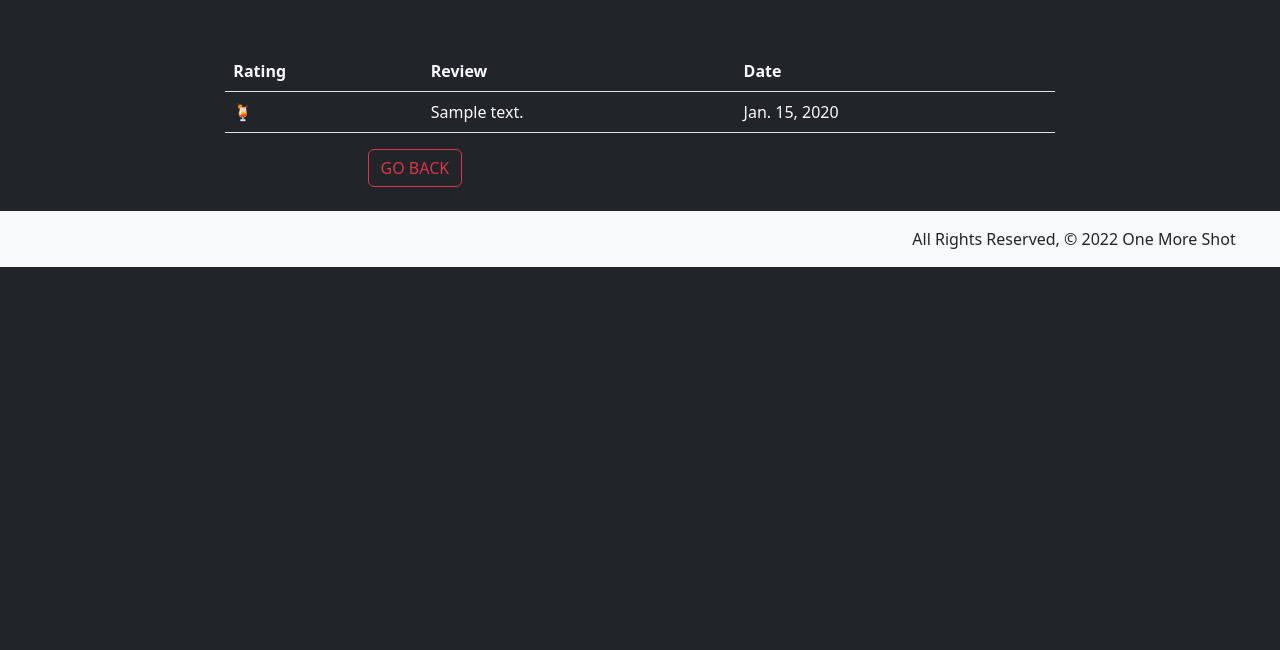
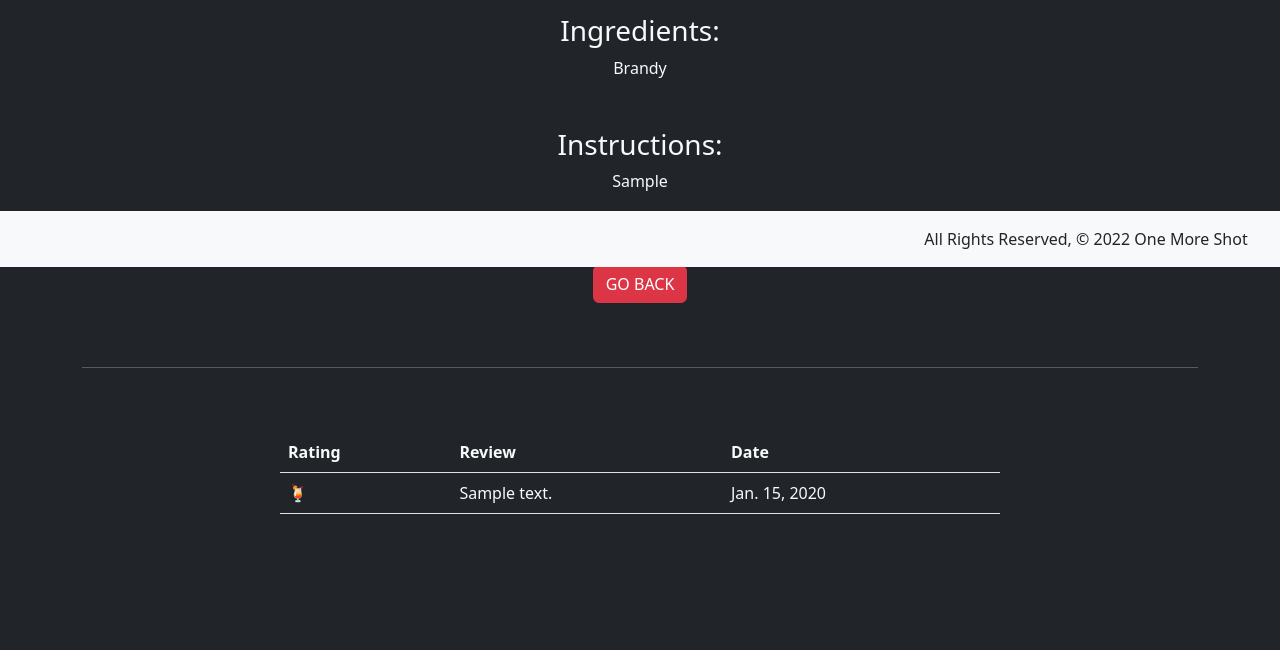
Before and after one commit to Jvilla125/iDrunk, a Django app: page /drinks/1 in a window 1280 px wide. Shown: the part 533-1183 px from the top of the page. Before the commit the page ends 800 px from the top, so only its background shows below. Run offline with Django 4.2, Linux system fonts and the light colour scheme; tables that the repository leaves empty hold one stand-in row (values such as "Sample post").

Commit message:
adds a whole lot of styling

```diff
--- a/main_app/templates/base.html
+++ b/main_app/templates/base.html
@@ -50,7 +50,10 @@
         </div>
       </div>
     </nav>
-    <body class="text-light bg-dark">{% block content %} {% endblock %}</body>
+    <body class="text-light bg-dark">
+      <div class="container">{% block content %} {% endblock %}</div>
+
+      </body>
     <footer class="footer fixed-bottom mt-auto py-3 text-dark bg-light">
       <div class="d-flex justify-content-end pe-4">
         All Rights Reserved, &copy; 2022 One More Shot &nbsp;
--- a/main_app/templates/drinks/detail.html
+++ b/main_app/templates/drinks/detail.html
@@ -1,16 +1,31 @@
 {% extends 'base.html' %} {% block content %}
-
-<h1 class="h1 text-center">Drink Details</h1>
-
-<section class="col-8 offset-2">
-  <table class="table-dark">
-    <tbody>
-      <tr>
-        {% for photo in drink.photo_set.all %}
-        <td><img class="responsive-img card-panel" src="{{photo.url}}" /></td>
-      </tr>
-      {% endfor %}
-      {% if user.is_authenticated %}
+<section id="title">
+  <div class="row">
+    <div class="col-3"></div>
+    <div class="col-6"><h1 class="h1 p-3 text-center">{{ drink.name }}</h1></div>
+    <div class="col-3 align-self-center">
+      {% if user.is_authenticated %} {% if drink in favs %}
+      <a href="{% url 'fav_add' drink.id%}" class="btn btn-warning float-end">Remove Favorite</a>
+      {% else %}
+      <a href="{% url 'fav_add' drink.id%}" class="btn btn-warning float-end">Add Favorite</a>
+      {% endif %} {% endif %}
+    </div>
+    <hr />
+  </div>
+</section>
+<section id="photo" class="col-8 offset-2">
+  <div class="row">
+    <div class="col-6 offset-3 text-center">
+      {% if drink.photo_set.first.url %}
+      <img class="img-fluid" src="{{ drink.photo_set.first.url }}"/>
+      {% else %}
+      <p>Show us how tasty this cocktail is!</p>
+      {% endif %}
+    </div>
+  </div>
+  <br>
+  {% if user.is_authenticated %}
+  <div class="col-6 offset-3">
       <form
         action="{% url 'add_photo' drink.id %}"
         enctype="multipart/form-data"
@@ -18,33 +33,45 @@
         class="card-panel"
       >
         {% csrf_token %}
-        <input type="file" name="photo-file" />
-        <br />
-        <br />
-        <input type="submit" value="Upload Photo" />
+        <div class="d-flex flex-row">
+          <input class="form-control form-control-sm" type="file" name="photo-file" />
+          <input class="btn btn-primary mx-2" type="submit" value="Upload Photo" />
+        </div>
       </form>
-      {% endif %}
-
-      <tr>
-        <td>Cocktail:</td>
-        <td>{{ drink.name }}</td>
-      </tr>
-      <tr>
-        <td>Ingredients:</td>
-        <td>{{ drink.get_ingredients_display }}</td>
-      </tr>
-      <tr>
-        <td>Instructions:</td>
-        <td>{{ drink.instructions }}</td>
-      </tr>
-    </tbody>
-  </table>
+  </div>
+  {% endif %}
 </section>
-
 <br>
 <br>
 <br>
-<section class="row col-8 offset-2">
+<section id="details">
+  <div class="col-8 offset-2 text-center">
+    <div class="h3">Ingredients:</div>
+    <div>{{ drink.get_ingredients_display }}</div>
+    <br>
+    <br>
+    <div class="h3">Instructions:</div>
+    <div>{{ drink.instructions }}</div>
+  </div>
+</section>
+<br>
+<br>
+<br>
+<section id="buttons">
+  <div class="col-8 offset-2 d-flex justify-content-center">
+    <a href="/index" class="btn btn-danger mx-2">GO BACK</a>
+    {% if drink.user_id == user.id %}
+    <a href="{% url 'drinks_update' drink.id %}" class="btn btn-primary mx-2">EDIT</a>
+    <a href="{% url 'drinks_delete' drink.id %}" class="btn btn-outline-danger mx-2">DELETE</a>
+    {% else %} {% endif %}
+  </div>
+</section>
+<br>
+<br>
+<hr>
+<br>
+<br>
+<section id="reviews" class="row col-8 offset-2">
   <div class="col">
     <table class="table text-light">
       <thead>
@@ -75,7 +102,7 @@
       {% csrf_token %}
       {{review_form.as_p}}
       <div class="d-flex justify-content-end">
-          <button class="btn btn-outline-primary" type="submit">
+          <button class="btn btn-primary" type="submit">
           Add A Review
           </button>
       </div>
@@ -84,19 +111,4 @@
 </section>
 {% endif %}
 
-
-<div class="col-8 offset-2">
-  {% if drink.user_id == user.id %}
-  <a href="{% url 'drinks_update' drink.id %}" class="btn btn-primary">Edit</a>
-  <a href="{% url 'drinks_delete' drink.id %}" class="btn btn-danger">Delete</a>
-  {% else %} {% endif %} {% if user.is_authenticated %} {% if drink in favs %}
-  <a href="{% url 'fav_add' drink.id%}" class="btn btn-warning">
-    Remove Favorite
-  </a>
-  {% else %}
-  <a href="{% url 'fav_add' drink.id%}" class="btn btn-warning">Add Favorite</a>
-  {% endif %} {% endif %}
-  <a href="/index" class="btn btn-outline-danger">GO BACK</a>
-</div>
-
 {% endblock content %}
--- a/main_app/templates/drinks/favorites.html
+++ b/main_app/templates/drinks/favorites.html
@@ -1,7 +1,6 @@
 {% extends 'base.html' %} {% block content %}
 
-<div class="container">
-  <section>
+<section id="title">
   <div class="row">
     <h1 class="h1 p-3">Favorite Cocktails</h1>
     <hr />
@@ -21,6 +20,5 @@
     {% endfor %}
   </section>
 </section>
-</div>
 
 {% endblock %}
```
Also changed, not shown: main_app/templates/index.html (+3 -4 lines), main_app/templates/main_app/drink_confirm_delete.html (+17 -8 lines), main_app/templates/userdrinks.html (+5 -3 lines), main_app/static/img/OMS_Ben.png (added), main_app/static/img/OMS_Drew.JPG (added), main_app/static/img/OMS_Jason.png (added), main_app/static/img/OMS_Jeff.jpeg (added), main_app/static/img/iDrunk_Logo2_Dark.png (added). Lines whose indentation alone changed are shown as unchanged.
